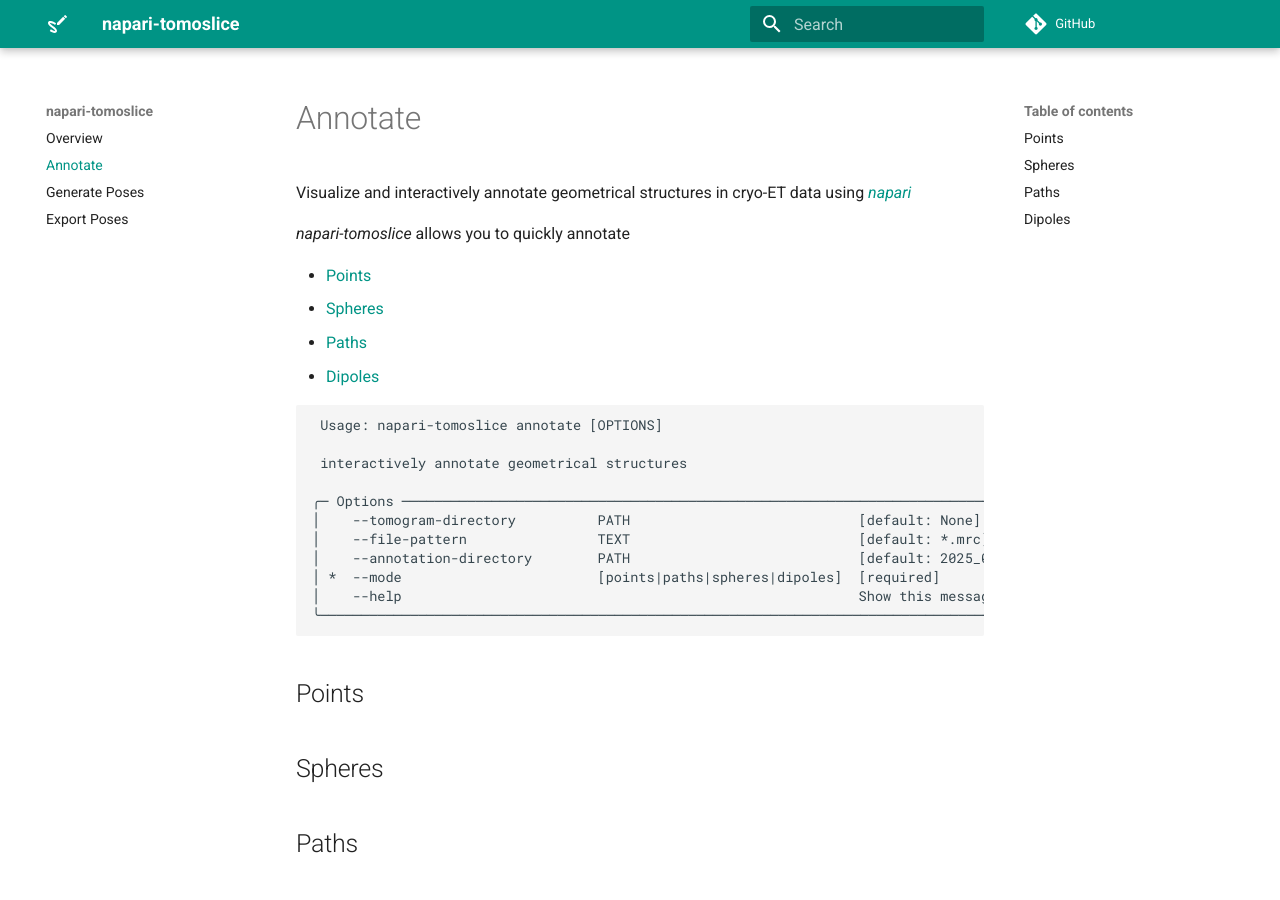
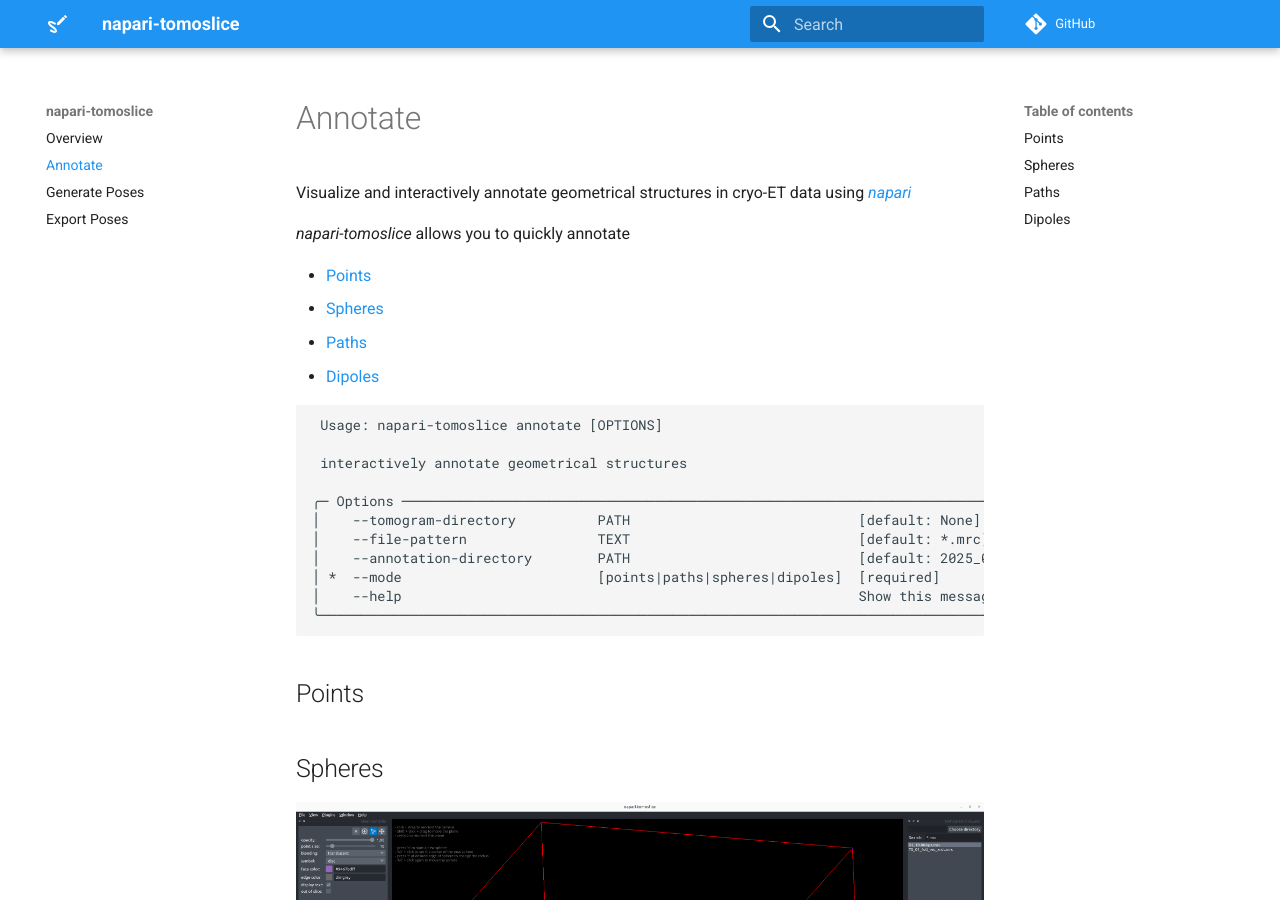
Before and after one commit to alisterburt/napari-tomoslice, an MkDocs documentation site: the page built from docs/annotate.md, in a window 1280 px wide and 900 px high. Built offline with MkDocs 1.6.1 and Material for MkDocs 9.7.7, drawn with Linux system fonts in a browser that asks for light colours; comment, search, counter and statistics services are not loaded.

Commit message:
add screenshots of annotation and pose generation

```diff
--- a/docs/annotate.md
+++ b/docs/annotate.md
@@ -26,7 +26,9 @@
 ## Points
 
 ## Spheres
+![Sphere annotation](images/annotate-sphere.png)
 
 ## Paths
 
 ## Dipoles
+![Dipole annotation](images/annotate-dipole.png)
--- a/mkdocs.yml
+++ b/mkdocs.yml
@@ -5,8 +5,8 @@
   name: material
   palette:
       scheme: default
-      primary: teal
-      accent: teal
+      primary: blue
+      accent: blue
   icon:
     logo: material/draw
 
```
Also changed, not shown: docs/generate.md (+3 -2 lines), docs/images/annotate-dipole.png (added), docs/images/annotate-sphere.png (added), docs/images/direct.png (added), docs/images/disk.png (added), 1 other file.
